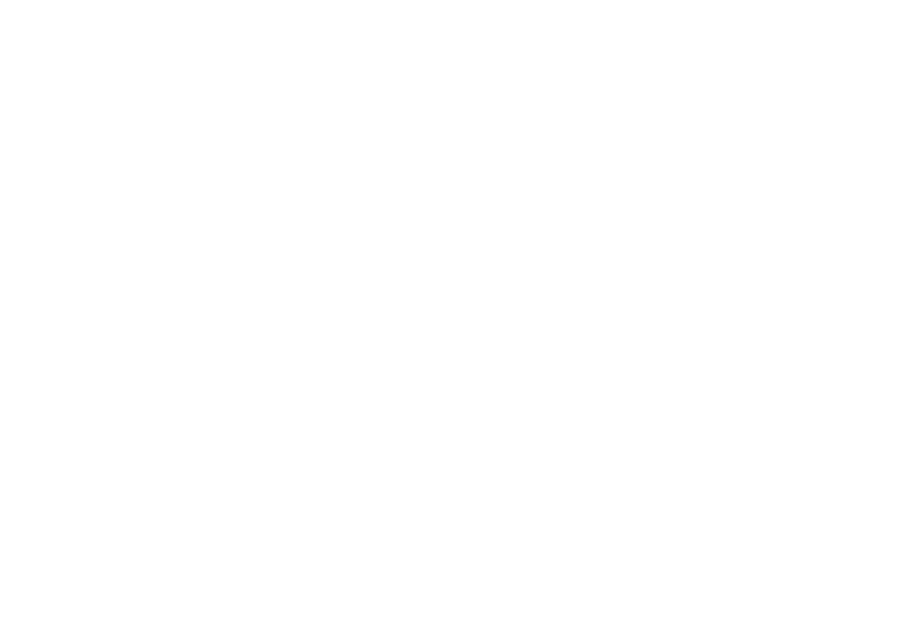
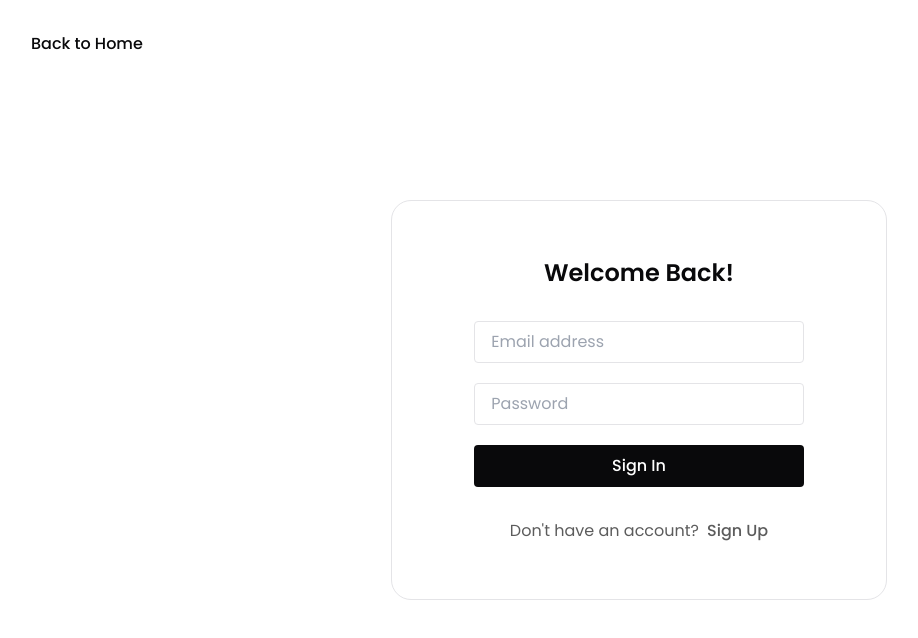
Before and after one commit to nahidul-fahim/echo-linkr-client, a Next.js app: page /sign-in in a window 1280 px wide. Shown: the top 638 px of the page, without its empty margins (1-919 px from the left). Built offline with nearby package versions, Linux system fonts and the light colour scheme.

Commit message:
removed .env

```diff
--- a/package.json
+++ b/package.json
@@ -18,8 +18,10 @@
     "lucide-react": "^0.331.0",
     "mongoose": "^8.1.3",
     "next": "14.1.0",
+    "next-themes": "^0.2.1",
     "react": "^18",
     "react-dom": "^18",
+    "sonner": "^1.4.0",
     "tailwind-merge": "^2.2.1",
     "tailwindcss-animate": "^1.0.7"
   },
--- a/src/app/(auth)/sign-in/page.jsx
+++ b/src/app/(auth)/sign-in/page.jsx
@@ -1,11 +1,43 @@
 "use client"
+
+import Link from "next/link";
+import { useRouter } from "next/navigation";
+import axios from "axios";
+
 
 const SignIn = () => {
 
+    // hooks
+    const router = useRouter();
+
+
 
     return (
-        <div className="container">
+        <div className="container mx-auto p-5 flex flex-col justify-center items-center min-h-screen relative">
 
+            <Link href={"/"} className="absolute top-8 left-8 font-medium hover:font-semibold duration-300">Back to Home</Link>
+
+            <div className="w-[40%] border-[1px] border-border flex flex-col justify-center items-center gap-8 py-14 rounded-[20px] shadow-border">
+                <h1 className="text-2xl font-semibold text-foreground">Welcome Back!</h1>
+
+                {/* sign in form */}
+                <form className="w-full flex flex-col justify-center items-center gap-5">
+
+                    {/* Email */}
+                    <input type="email" name="email" id="email" placeholder="Email address" className="border-[1px] px-4 py-2 rounded focus:outline-none focus:border-lightBlack w-2/3" />
+
+                    {/* Password */}
+                    <input type="password" name="password" id="password" placeholder="Password" className="border-[1px] px-4 py-2 rounded focus:outline-none focus:border-lightBlack w-2/3" />
+
+                    {/* Submit button */}
+                    <input type="submit" value={"Sign In"} className="bg-foreground text-background font-medium hover:bg-background hover:text-foreground duration-500 border-[1px] border-transparent px-4 py-2 rounded focus:outline-none hover:border-lightBlack cursor-pointer w-2/3" />
+                </form>
+
+                <div className="flex justify-center items-center gap-2 text-lightBlack">
+                    <p>{'Don\'t'} have an account?</p>
+                    <Link href={"/sign-up"} className="hover:text-foreground font-medium hover:font-semibold duration-500">Sign Up</Link>
+                </div>
+            </div>
         </div>
     );
 };
--- a/src/app/(auth)/sign-up/page.jsx
+++ b/src/app/(auth)/sign-up/page.jsx
@@ -1,8 +1,22 @@
+"use client"
+
+import Link from "next/link";
+import { useRouter } from "next/navigation";
+import axios from "axios";
 
 
-const page = () => {
+const SignUp = () => {
+
+    // hooks
+    const router = useRouter();
+
+
+
     return (
-        <div className="container mx-auto p-5 flex flex-col justify-center items-center min-h-screen">
+        <div className="container mx-auto p-5 flex flex-col justify-center items-center min-h-screen relative">
+
+            <Link href={"/"} className="absolute top-8 left-8 font-medium hover:font-semibold duration-300">Back to Home</Link>
+
             <div className="w-[40%] border-[1px] border-border flex flex-col justify-center items-center gap-8 py-14 rounded-[20px] shadow-border">
                 <h1 className="text-2xl font-semibold text-foreground">Unlock a World of Connections!</h1>
 
@@ -22,11 +36,15 @@ const page = () => {
 
                     {/* Submit button */}
                     <input type="submit" value={"Sign Up"} className="bg-foreground text-background font-medium hover:bg-background hover:text-foreground duration-500 border-[1px] border-transparent px-4 py-2 rounded focus:outline-none hover:border-lightBlack cursor-pointer w-2/3" />
+                </form>
 
-                </form>
+                <div className="flex justify-center items-center gap-2 text-lightBlack">
+                    <p>Already have an account?</p>
+                    <Link href={"/sign-in"} className="hover:text-foreground font-medium hover:font-semibold duration-500">Sign in</Link>
+                </div>
             </div>
         </div>
     );
 };
 
-export default page;
+export default SignUp;
--- a/src/app/globals.css
+++ b/src/app/globals.css
@@ -23,7 +23,7 @@
     --border: 240 5.9% 90%;
     --input: 240 5.9% 90%;
     --ring: 240 5.9% 10%;
-    --gray: 0 0% 22%;
+    --gray: 44 0% 36%;
     --radius: 0.5rem;
   }
 
@@ -47,7 +47,7 @@
     --border: 240 3.7% 15.9%;
     --input: 240 3.7% 15.9%;
     --ring: 240 4.9% 83.9%;
-    --gray: 0 0% 66%;
+    --gray: 44 0% 56%;
   }
 }
 
@@ -60,6 +60,11 @@
   body {
     @apply bg-background text-foreground;
   }
+}
+
+* {
+  scroll-behavior: smooth;
+
 }
 
 .inline-links {
--- a/src/app/layout.js
+++ b/src/app/layout.js
@@ -1,7 +1,7 @@
 import { Poppins } from "next/font/google";
 import "./globals.css";
 import Navbar from "@/components/navbar/Navbar";
-import { usePathname } from "next/navigation";
+import { Toaster } from "@/components/ui/sonner";
 
 const poppins = Poppins({
   subsets: ["latin"],
@@ -26,6 +26,7 @@ export default function RootLayout({ children }) {
             <Navbar />
             {children}
           </div>
+          <Toaster />
         </main>
       </body>
     </html>
--- a/src/app/page.js
+++ b/src/app/page.js
@@ -1,11 +1,14 @@
+"use client"
 import { Button } from "@/components/ui/button";
+import { toast } from "sonner"
 
 export default function Home() {
 
   return (
     <main className="h-screen flex flex-col justify-center items-center gap-5">
       <h2 className="text-4xl font-bold text-center">New Heading Here</h2>
-      <Button variant="destructive">Shadcn Button</Button>
+      <Button variant="destructive" onClick={() => toast("New notification")
+      }>Shadcn Button</Button>
     </main>
   );
 }
--- /dev/null
+++ b/src/components/ui/sonner.jsx
@@ -0,0 +1,29 @@
+"use client";
+import { useTheme } from "next-themes"
+import { Toaster as Sonner } from "sonner"
+
+const Toaster = ({
+  ...props
+}) => {
+  const { theme = "system" } = useTheme()
+
+  return (
+    (<Sonner
+      theme={theme}
+      className="toaster group"
+      toastOptions={{
+        classNames: {
+          toast:
+            "group toast group-[.toaster]:bg-background group-[.toaster]:text-foreground group-[.toaster]:border-border group-[.toaster]:shadow-lg",
+          description: "group-[.toast]:text-muted-foreground",
+          actionButton:
+            "group-[.toast]:bg-primary group-[.toast]:text-primary-foreground",
+          cancelButton:
+            "group-[.toast]:bg-muted group-[.toast]:text-muted-foreground",
+        },
+      }}
+      {...props} />)
+  );
+}
+
+export { Toaster }
--- /dev/null
+++ b/src/dbConfig/dbConfig.js
@@ -0,0 +1,22 @@
+import mongoose from "mongoose"
+
+
+export async function connect() {
+
+    try {
+        mongoose.connect(process.env.MONGODB_URI)
+        const connection = mongoose.connection;
+
+        connection.on('connected', () => {
+            console.log("MongoDB successfully connected!")
+        })
+
+        connection.on('error', (err) => {
+            console.log("MongoDB connection error ||", err);
+            process.exit();
+        })
+
+    } catch (error) {
+        console.log("Something went wrong in mongoose connection:", error)
+    }
+}
```
Also changed, not shown: src/app/api/users/signin/route.js (added), src/app/api/users/signup/route.js (added), 2 other files (tests, documents, lock files or other folders).
